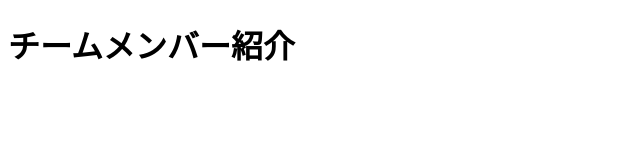
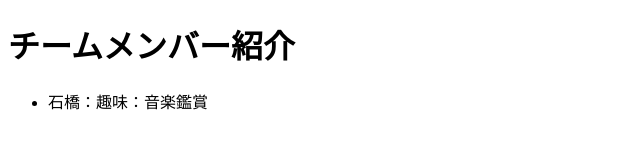
Before and after one commit to yoshizako/group3, a plain HTML site: page Index.html in a window 1280 px wide. Shown: the whole page, without its empty margins (0-640 px from the left). Drawn offline with Linux system fonts and the light colour scheme.

Commit message:
内容変更
趣味追加

```diff
--- a/Index.html
+++ b/Index.html
@@ -7,7 +7,7 @@
 <body>
     <h1>チームメンバー紹介</h1>
     <ul>
-
+        <li>石橋：趣味：音楽鑑賞</li>
     </ul>
 </body>
 </html>
```
